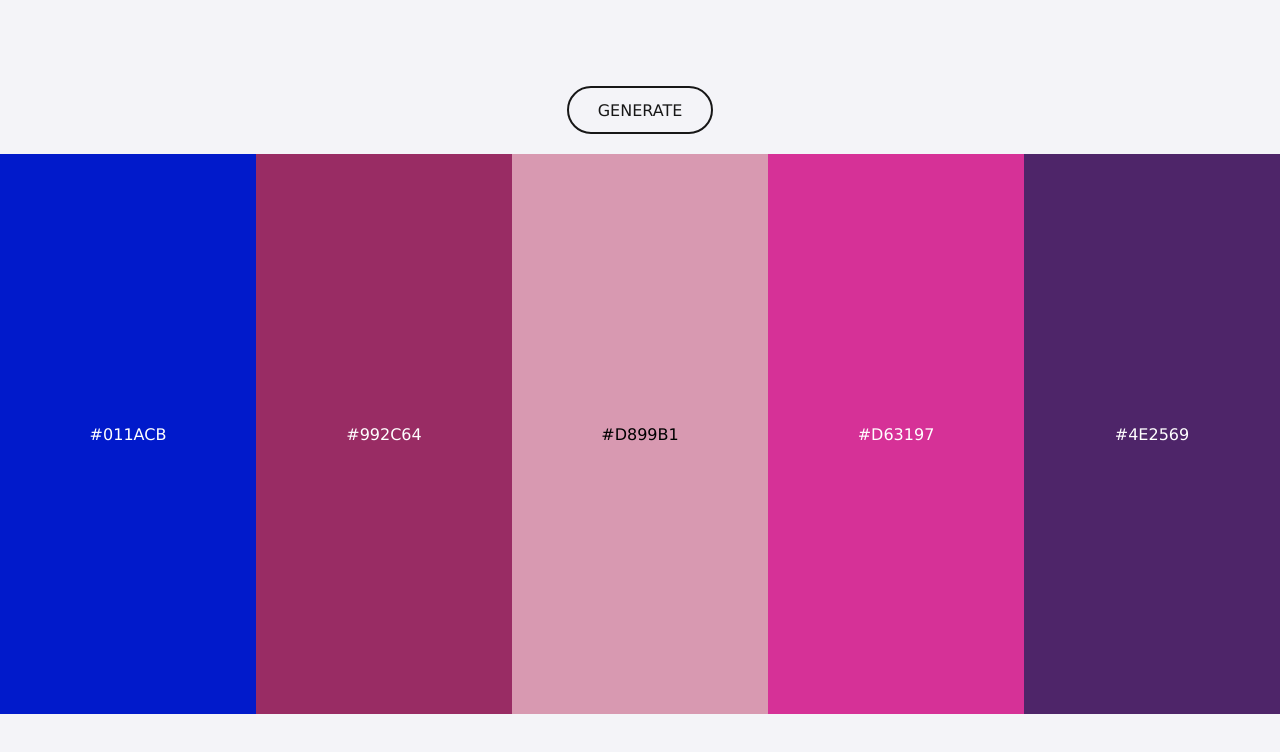
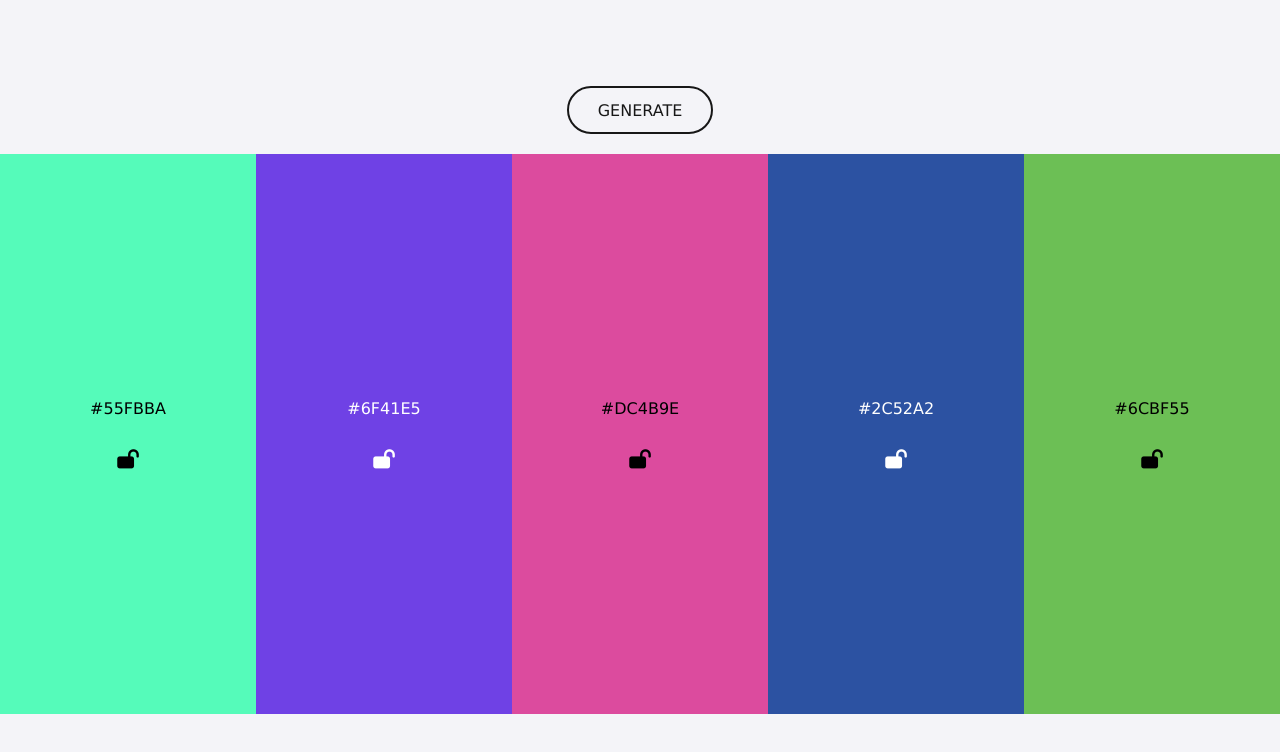
Before and after one commit to BadNamingSystem/palette-generator, a React (Vite) app: page / in a window 1280 px wide. Shown: the top 752 px of the page. Built offline with nearby package versions, Linux system fonts and the light colour scheme.

Commit message:
toggle color locking

```diff
--- a/index.html
+++ b/index.html
@@ -4,6 +4,7 @@
     <meta charset="UTF-8"/>
     <meta name="viewport" content="width=device-width, initial-scale=1.0"/>
     <meta http-equiv="X-UA-Compatible" content="ie=edge"/>
+    <script src="https://kit.fontawesome.com/367339666d.js" crossorigin="anonymous"></script>
     <title>Palette Generator</title>
 </head>
 <body>
--- a/src/App.tsx
+++ b/src/App.tsx
@@ -1,15 +1,27 @@
-import {useState, useEffect} from "react";
-import {generatePalette, getContrastColor} from "./helpers.ts";
+import {useEffect, useState} from "react";
+import {createColorObject, generatePalette, getContrastColor} from "./helpers.ts";
+import type {ColorBlockProps, PaletteProps} from "./types.ts";
 
 export default function App() {
     const [colors, setColors] = useState(generatePalette)
 
+    function toggleColorLock(id: string) {
+        setColors(prevColors =>
+            prevColors.map(color => color.id === id ? {...color, isLocked: !color.isLocked} : color
+        ))
+    }
+
+    function handleGeneratePalette() {
+        setColors(prevColors =>
+            prevColors.map(color => color.isLocked ? color : createColorObject())
+        )
+    }
+
     useEffect(() => {
         const handleKeyDown = (event: KeyboardEvent) => {
             if (event.code === 'Space') {
-                // Prevent the default spacebar action (like scrolling).
                 event.preventDefault()
-                setColors(generatePalette())
+                handleGeneratePalette()
             }
         }
 
@@ -21,28 +33,33 @@ export default function App() {
 
     return (
         <div className="app-container">
-            <button onClick={() => setColors(generatePalette)} className="btn-generator" type="button">Generate</button>
+            <button onClick={handleGeneratePalette} className="btn-generator" type="button">Generate</button>
             <div className="app">
-                <Palette colors={colors}/>
+                <Palette colors={colors} toggleLock={toggleColorLock}/>
             </div>
         </div>
     )
 }
 
-function Palette({colors}: { colors: string[] }) {
+function Palette({colors, toggleLock}: PaletteProps) {
     return (
         <ul className="palette-list">
-            {colors.map((color, index) => <Color color={color} key={index}/>)}
+            {colors.map(color =>
+                <ColorBlock color={color} toggleLock={toggleLock} key={color.id}/>)}
         </ul>
     )
 }
 
-function Color({color}: { color: string }) {
-    const textColor = getContrastColor(color)
+function ColorBlock({color, toggleLock}: ColorBlockProps) {
+    const {hexCode, isLocked, id} = color
+    const textColor = getContrastColor(hexCode)
 
     return (
-        <li className="color-block" style={{backgroundColor: color}}>
-            <p style={{color: textColor}}>{color}</p>
+        <li className="color-block" style={{backgroundColor: hexCode}}>
+            <p style={{color: textColor}}>{hexCode}</p>
+            <i className={`fa-solid ${isLocked ? 'fa-lock' : 'fa-lock-open'}`}
+               onClick={() => toggleLock(id)}
+               style={{color: textColor}}></i>
         </li>
     )
 }
--- a/src/helpers.ts
+++ b/src/helpers.ts
@@ -8,8 +8,13 @@ const generateHex = () => {
     }
     return output
 }
+
+export const createColorObject = () => {
+    return {hexCode: generateHex(), isLocked: false, id: crypto.randomUUID()}
+}
+
 export const generatePalette = () => {
-    return Array.from({length: 5}, generateHex)
+    return Array.from({length: 5}, createColorObject)
 }
 
 /**
--- a/src/index.css
+++ b/src/index.css
@@ -80,6 +80,14 @@ body {
     list-style: none;
     height: 100%;
     display: flex;
+    flex-direction: column;
     justify-content: center;
     align-items: center;
+    gap: 2em;
 }
+
+.fa-lock,
+.fa-lock-open {
+    font-size: 1.2rem;
+    cursor: pointer;
+}
--- /dev/null
+++ b/src/types.ts
@@ -0,0 +1,15 @@
+export type ColorObj = {
+    hexCode: string
+    isLocked: boolean
+    id: string
+}
+
+export type PaletteProps = {
+    colors: ColorObj[]
+    toggleLock: (id: string) => void
+}
+
+export type ColorBlockProps = {
+    color: ColorObj
+    toggleLock: (id: string) => void
+}
```
